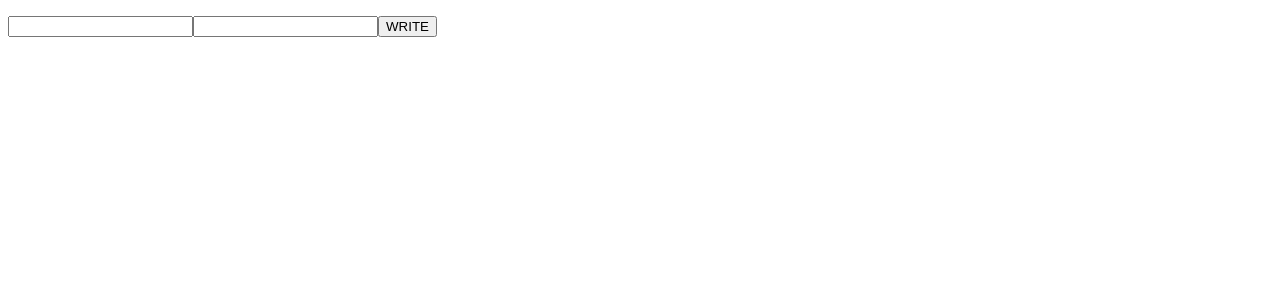
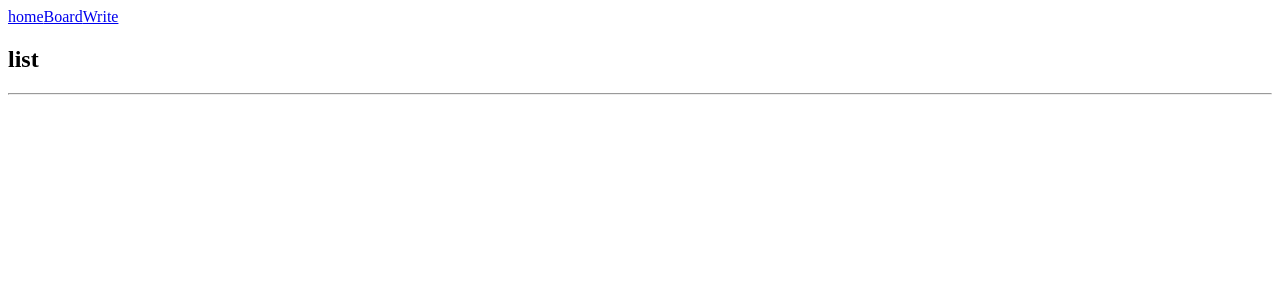
Before and after one commit to desipossa/todo_test01, a React (Create React App) app: page / in a window 1280 px wide. Shown: the top 300 px of the page. Built offline with nearby package versions, Linux system fonts and the light colour scheme.

Commit message:
20221005

```diff
--- a/package.json
+++ b/package.json
@@ -10,6 +10,7 @@
     "react": "^18.2.0",
     "react-dom": "^18.2.0",
     "react-redux": "^8.0.4",
+    "react-router-dom": "^6.4.1",
     "react-scripts": "5.0.1",
     "redux": "^4.2.0",
     "web-vitals": "^2.1.4"
--- a/src/App.js
+++ b/src/App.js
@@ -1,112 +1,84 @@
-import React, { useRef, useState } from 'react'
+import React, { useRef, useState } from 'react';
+import { Link, NavLink, Route, Routes } from 'react-router-dom';
+import TodoList from './TodoList';
+import TodoWrite from './TodoWrite';
+
 
 const App = () => {
-    const [todo, setTodo] = useState({});
-    const [todolist, setTodolist] = useState([]);
+
+    const [word, setWord] = useState({});
+    const [list, setList] = useState([]);
+
     const num = useRef(1);
-    const ipref = useRef(null)
-    const handlerInput = (e) => {
+    const inputTtitle = useRef(null)
+    const inputContent = useRef(null)
+
+    const handlerWord = (e) => {
         const { name, value } = e.target;
-        setTodo({
-            ...todo,
+        setWord({
+            ...word,
             [name]: value,
-            id: num.current,
-            done: false,
+            id: num.current
         })
     }
-
     const handlerList = () => {
-        //正規表現式 / regular expression
-        const RegExp = {
-            // 6자 이상, 영문, 숫자를 포함해야 합니다.
-            id: /^(?=.*[a-zA-Z])(?=.*[0-9])[a-zA-Z0-9]{6,}$/,
-            //영문과 숫자로만..
-            ennum: /^[a-zA-Z0-9]*$/,
-            //한글과 숫자로만
-            konum: /^[ㄱ-ㅎ가-힣0-9]*$/,
-            // 숫자만 가능
-            num: /^[0-9]*$/,
-            // 한굴만 가능
-            ko: /^[ㄱ-ㅎ가-힣]*$/,
-            //영어만 가능
-            en: /^[a-zA-Z]*$/,
-            //이메일 형식으로만
-            email: /[0-9a-zA-Z]+(.[_a-z0-9-]+)*@(?:\\w+\\.)+\\w+$/,
-
-            /** 핸드폰번호인지에 대한 형식검사. 반드시 앞자리가 010,010,016~9사이를 충족해야 하며, 각 부분에 대한 자리수도 충족시켜야 한다. "-"는 허용하지 않는다. */
-
-            ph: /^01(?:0|1|[6-9])(?:\\d{3}|\\d{4})\\d{4}$/,
-            /** 전화번호인지에 대한 형식검사. 각 연결부는 "-"로 구분되어야 한다. 각 부분에 대한 자리수도 충족시켜야 한다. "-"는 허용하지 않는다. */
-
-            tel: /^\\d{2,3}-\\d{3,4}-\\d{4}$/,
-
-            /** 주민번호에 대한 글자수 및 뒷자리 첫글자가 1~4의 범위에 있는지에 대한 검사. "-"는 허용하지 않는다. */
-            jumin: /^\\d{6}[1-4]\\d{6}/,
-
-            // 출처: https://myeonguni.tistory.com/1555 [명우니닷컴:티스토리]
-            // https://rubular.com/ 연숩하기 좋은 곳...
-            // https://learn.microsoft.com/ko-kr/previous-versions/visualstudio/visual-studio-2010/ae5bf541(v=vs.100)?redirectedfrom=MSDN
+        if (!word.title || !word.content) {
+            alert('내용을 입력해주세요');
+            return
         }
-        if (todo.title.length < 5) {
-            alert('더 입력해 주세요...');
-            setTodo({
+        if (word.title.length < 5) {
+            alert('더입력해');
+            // 1. 입력창을 비운다. , 2. 그 입력창에 포커스를 준다
+            setWord({
+                ...word,
                 title: "",
             });
-            ipref.current.focus()
+            inputTtitle.current.focus();
             return
         }
-        if (!RegExp.en.test(todo.title)) {
-            alert("영어만 입력해주세요");
-            setTodo({
+        const hg = /^[ㄱ-ㅎ가-힣]*$/;
+        if (!hg.test(word.title)) {
+            alert('한글만 입력해주세요...');
+            setWord({
+                ...word,
                 title: "",
             });
-            ipref.current.focus()
-            return;
+            inputTtitle.current.focus();
+            return
         }
-
-        setTodolist([...todolist, todo]);
-        setTodo({
+        if (word.content.length < 5) {
+            alert('더입력해');
+            // 1. 입력창을 비운다. , 2. 그 입력창에 포커스를 준다.
+            setWord({
+                ...word,
+                content: "",
+            });
+            inputContent.current.focus();
+            return
+        }
+        setList([...list, word]);
+        setWord({
             title: "",
             content: "",
-        });
-
+        })
         num.current++
     }
+    return (
+        <div>
+            <nav>
+                <NavLink to='/'>home</NavLink>
+                <NavLink to='/Board'>Board</NavLink>
+                <NavLink to='/Write'>Write</NavLink>
+            </nav>
+            <Routes>
+                <Route path='/' element={<TodoList list={list} />} />
+                <Route path='/Board' element={<TodoList list={list} />} />
+                <Route path='/Write' element={<TodoWrite list={list} word={word} handlerWord={handlerWord} handlerList={handlerList} inputTtitle={inputTtitle} inputContent={inputContent} />} />
+            </Routes>
 
 
-    const handlerDelete = (id) => {
-        setTodolist(todolist.filter(it => id !== it.id))
-    }
 
-    const handlerModify = (id) => {
-        console.log(id);
-        setTodolist(todolist.map(it => (
-            id === it.id
-                ? {
-                    ...it,
-                    done: !it.done
-                }
-                : it
 
-        )))
-    }
-
-    return (
-        <div>
-            <ul>
-                {
-                    todolist.map((it, idx) => <li key={it.id} className={it.done ? 'on' : ''}>
-                        <input type='checkbox' onChange={() => handlerModify(it.id)} />
-                        {it.id} {it.title}  / {it.content}
-                        <button onClick={() => handlerDelete(it.id)}>삭제</button>
-                        {console.log(it.done)}
-                    </li>)
-                }
-            </ul>
-            <input onChange={handlerInput} name='title' value={todo.title || ''} ref={ipref} />
-            <input onChange={handlerInput} name='content' value={todo.content || ''} />
-            <button onClick={handlerList}>WRITE</button>
-            {console.log(todo, ipref.current)}
         </div>
     )
 }
--- a/src/TodoList.js
+++ b/src/TodoList.js
@@ -1,8 +1,16 @@
 import React from 'react'
 
-const TodoList = () => {
+const TodoList = ({ list }) => {
     return (
-        <div>TodoList</div>
+        <div>
+            <h2>list</h2>
+            <ul>
+                {
+                    list.map((li, idx) => <li key={li.id}>{li.title} {li.content}  <button>DEL</button></li>)
+                }
+            </ul>
+            <hr />
+        </div>
     )
 }
 
--- a/src/TodoWrite.js
+++ b/src/TodoWrite.js
@@ -1,8 +1,15 @@
 import React from 'react'
 
-const TodoWrite = () => {
+const TodoWrite = ({ list, word, handlerWord, handlerList, inputContent, inputTtitle }) => {
     return (
-        <div>TodoWrite</div>
+        <div>
+            <div>{console.log(list)}</div>
+            <div><input type="text" onChange={handlerWord} name='title' value={word.title || ''} ref={inputTtitle} /></div>
+            <div><input type="text" onChange={handlerWord} name='content' value={word.content || ''} ref={inputContent} /></div>
+            <div>
+                <button onClick={handlerList}>WRITE</button>
+            </div>
+        </div>
     )
 }
 
--- a/src/index.js
+++ b/src/index.js
@@ -1,11 +1,14 @@
 import React from 'react';
 import ReactDOM from 'react-dom/client';
+import { BrowserRouter } from 'react-router-dom';
 import App from './App';
 
 
 const root = ReactDOM.createRoot(document.getElementById('root'));
 root.render(
   <React.StrictMode>
-    <App />
+    <BrowserRouter>
+      <App />
+    </BrowserRouter>
   </React.StrictMode>
 );
```
Also changed, not shown: 1 other file (tests, documents, lock files or other folders).
